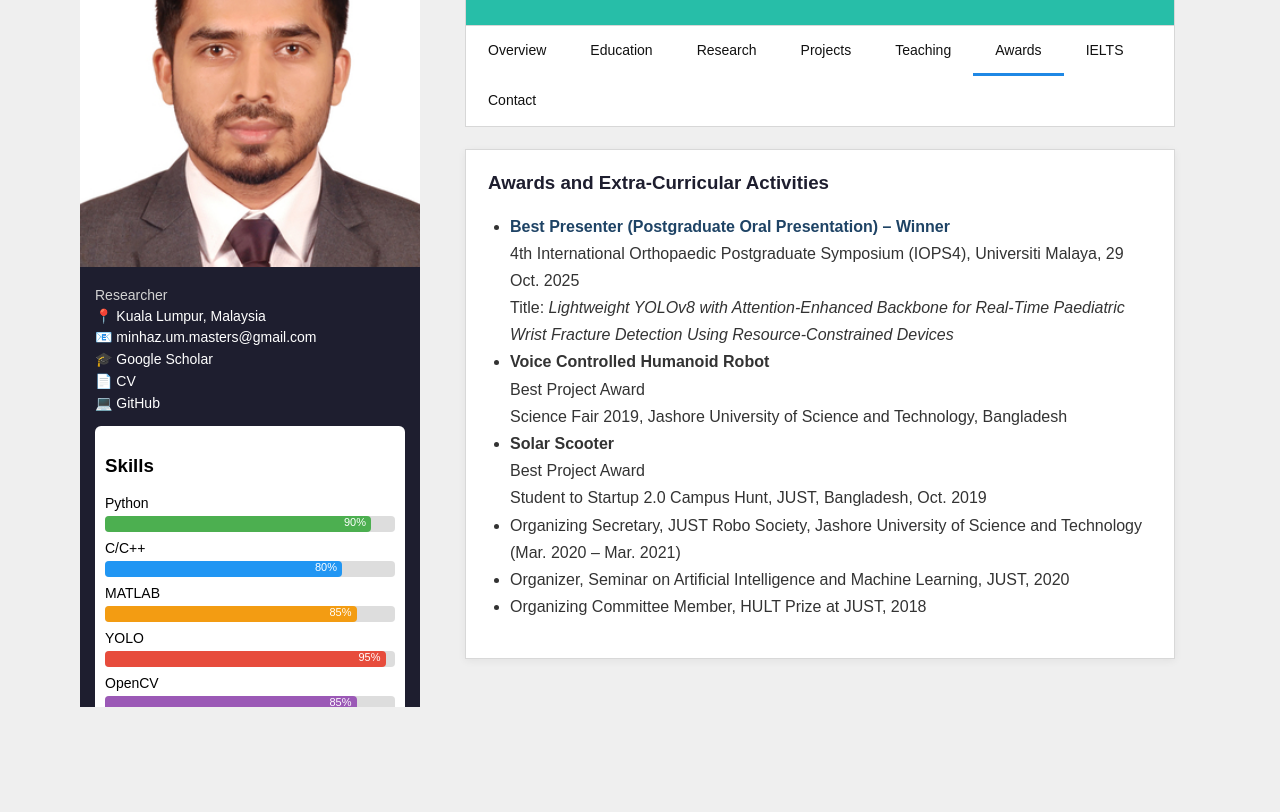
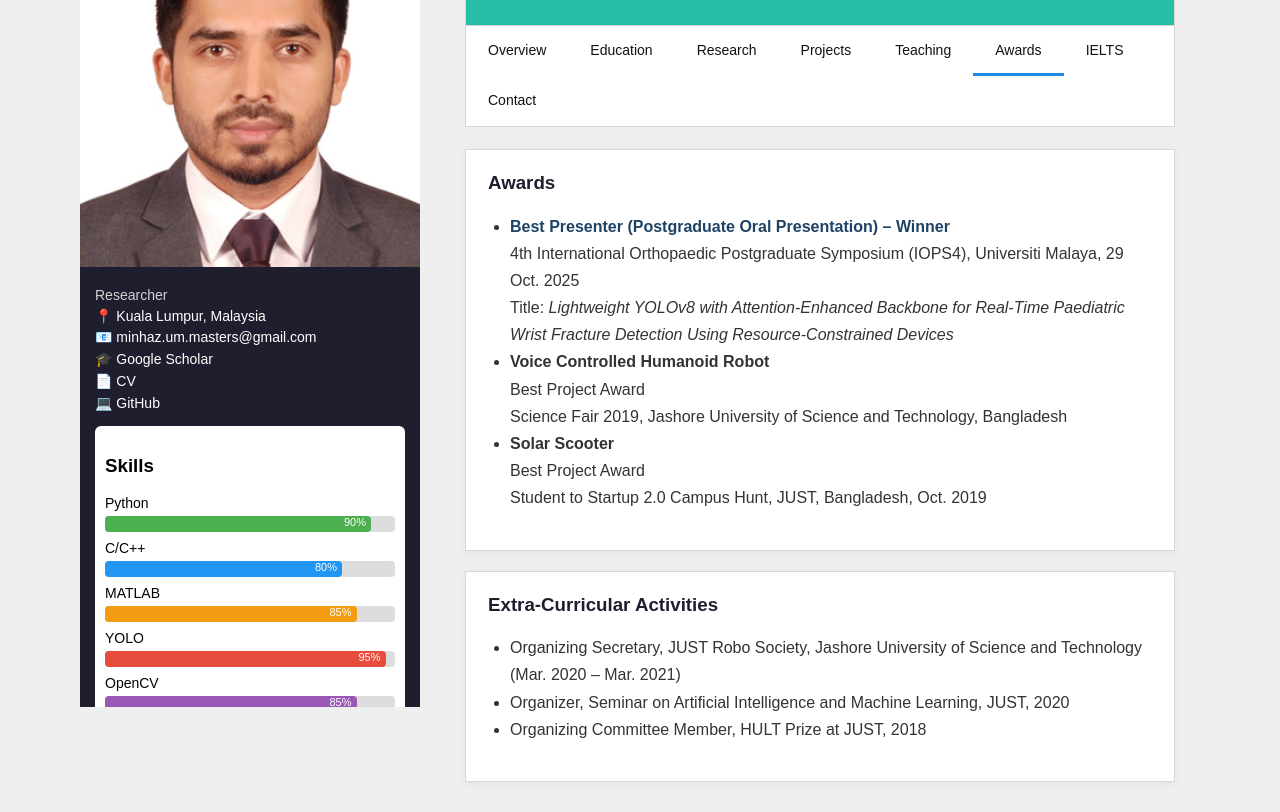
Before and after one commit to mdminhazulhaq/minhaz.github.io, a plain HTML site: page index.html in a window 1280 px wide. Both pictures are taken after a click on the button "Awards". Shown: the part 93-905 px from the top of the page. Before the commit the page ends 800 px from the top, so only its background shows below. Drawn offline with Linux system fonts and the light colour scheme.

Commit message:
Update index.html

```diff
--- a/index.html
+++ b/index.html
@@ -262,7 +262,7 @@
     <section id="awards" class="content-section">
 
         <div class="section-card">
-            <h3>Awards and Extra-Curricular Activities</h3>
+            <h3>Awards</h3>
             <ul>
                 <li>
                     <a href="Best-Presenter-Postgraduate%20Oral%20Presentation-Winner.jpg" target="_blank"><strong>Best Presenter (Postgraduate Oral Presentation) – Winner</strong></a><br>
@@ -279,11 +279,24 @@
                     Best Project Award<br>
                     Student to Startup 2.0 Campus Hunt, JUST, Bangladesh, Oct. 2019
                 </li>
+            </ul>
+        </div>
+
+        <div class="section-card">
+            <h3>Extra-Curricular Activities</h3>
+            <ul>
                 <li>Organizing Secretary, JUST Robo Society, Jashore University of Science and Technology (Mar. 2020 – Mar. 2021)</li>
                 <li>Organizer, Seminar on Artificial Intelligence and Machine Learning, JUST, 2020</li>
                 <li>Organizing Committee Member, HULT Prize at JUST, 2018</li>
             </ul>
         </div>
+
+
+
+
+
+
+
 
     </section>
 
@@ -308,7 +321,6 @@
             <p><strong>Name:</strong> Md. Minhazul Haq</p>
             <p><strong>Email:</strong> minhaz.um.masters@gmail.com</p>
             <p><strong>Phone:</strong> +60178899430</p>
-            <p><strong>Location:</strong> 129, Jalan SS15/5A, SS15, Subang Jaya, Selangor, Malaysia</p>
             <p><strong>LinkedIn:</strong> <a href="https://www.linkedin.com/in/md-minhazul-haq-45295a147/" target="_blank">md-minhazul-haq-45295a147</a></p>
         </div>
 
```
